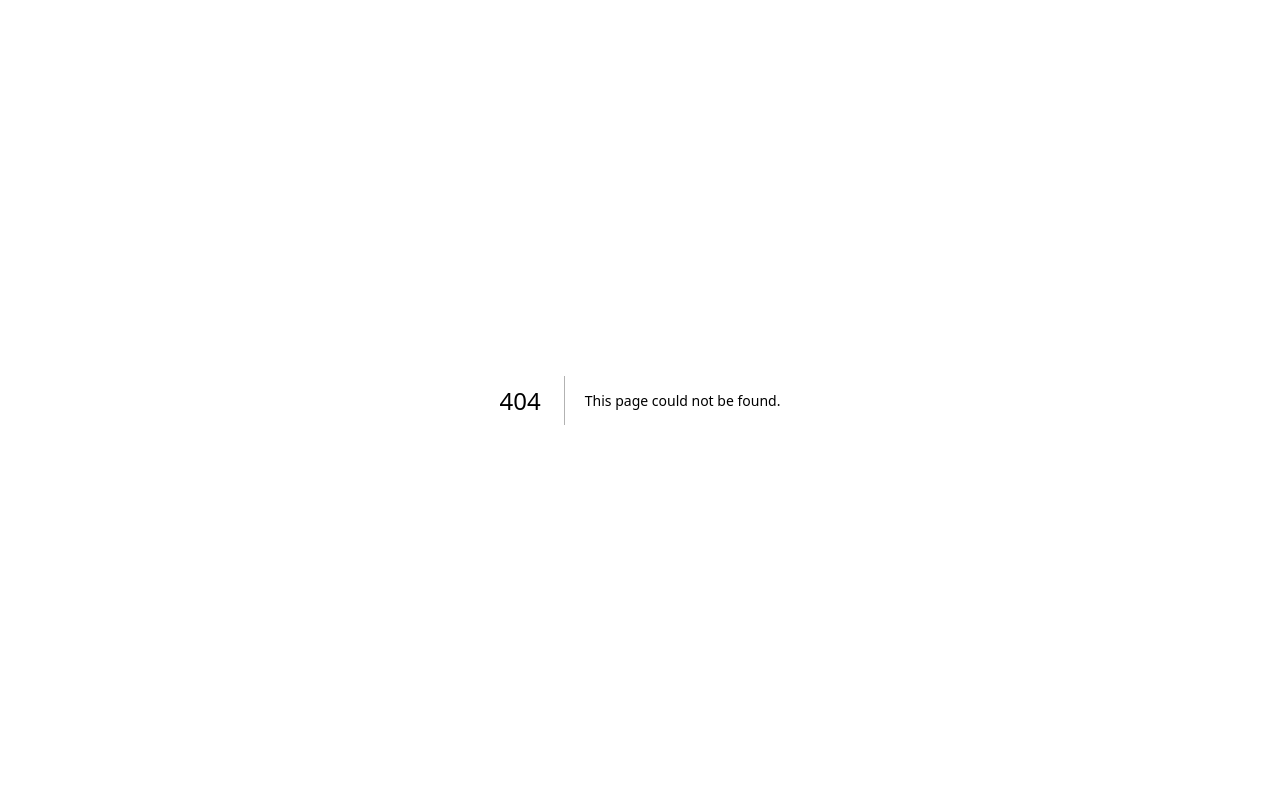
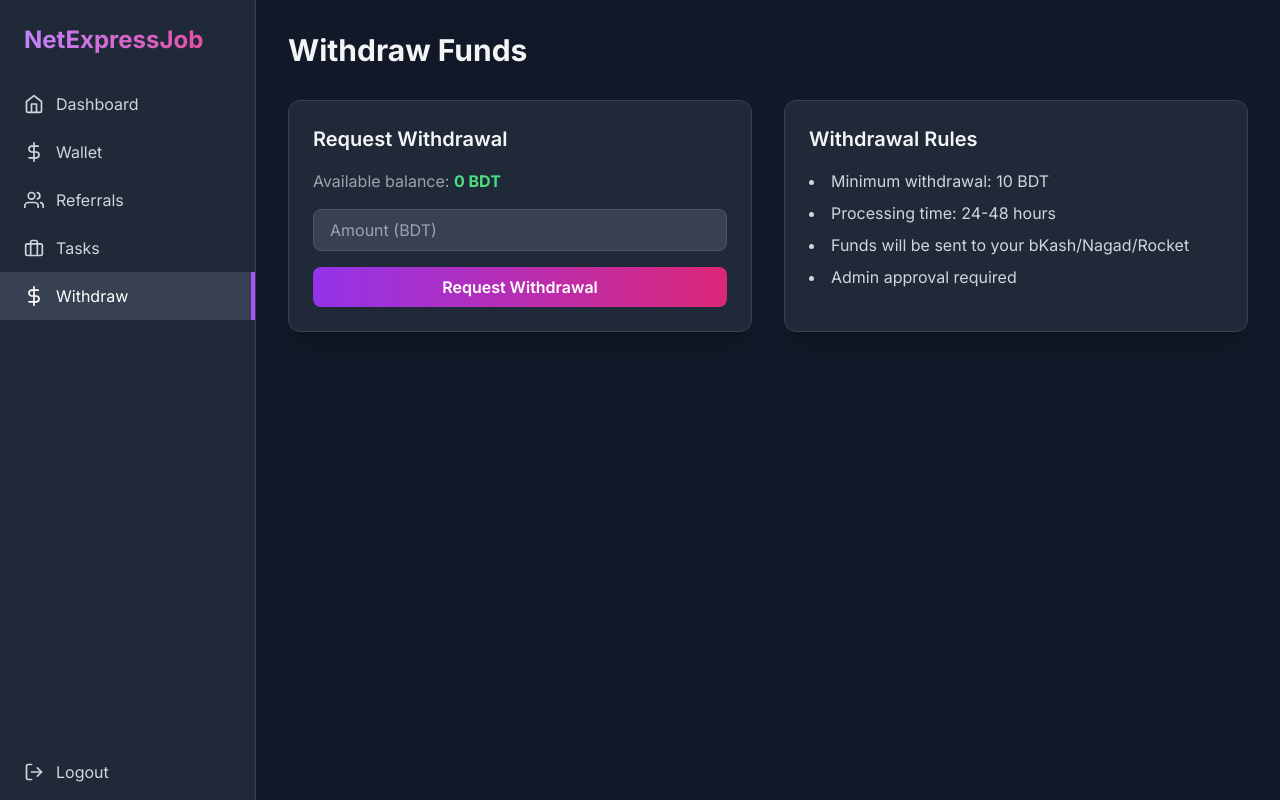
Before and after one commit to kshakilrana2025-wq/-NetExpressJob, a Next.js app: page /withdraw in a window 1280 px wide. Before the commit this address had no page. Built offline with nearby package versions, Linux system fonts and the light colour scheme; no server answers.

Commit message:
Create page.tsx

```diff
--- /dev/null
+++ b/app/(dashboard)/withdraw/page.tsx
@@ -0,0 +1,69 @@
+'use client';
+import { useState, useEffect } from 'react';
+import Card from '@/components/ui/Card';
+import Button from '@/components/ui/Button';
+import Input from '@/components/ui/Input';
+import { showToast } from '@/components/ui/Toast';
+
+export default function WithdrawPage() {
+  const [amount, setAmount] = useState('');
+  const [wallet, setWallet] = useState({ available: 0 });
+  const [loading, setLoading] = useState(false);
+
+  useEffect(() => {
+    fetch('/api/wallet').then(res => res.json()).then(data => setWallet(data));
+  }, []);
+
+  const handleWithdraw = async (e: React.FormEvent) => {
+    e.preventDefault();
+    const numAmount = parseFloat(amount);
+    if (numAmount < 10) {
+      showToast.error('Minimum withdrawal is 10 BDT');
+      return;
+    }
+    if (numAmount > wallet.available) {
+      showToast.error('Insufficient balance');
+      return;
+    }
+    setLoading(true);
+    const res = await fetch('/api/withdraw', {
+      method: 'POST',
+      headers: { 'Content-Type': 'application/json' },
+      body: JSON.stringify({ amount: numAmount })
+    });
+    const data = await res.json();
+    if (res.ok) {
+      showToast.success('Withdrawal request submitted');
+      setAmount('');
+      setWallet(prev => ({ ...prev, available: prev.available - numAmount }));
+    } else {
+      showToast.error(data.error || 'Request failed');
+    }
+    setLoading(false);
+  };
+
+  return (
+    <div>
+      <h1 className="text-3xl font-bold mb-8">Withdraw Funds</h1>
+      <div className="grid md:grid-cols-2 gap-8">
+        <Card>
+          <h2 className="text-xl font-semibold mb-4">Request Withdrawal</h2>
+          <p className="text-gray-400 mb-4">Available balance: <span className="text-green-400 font-bold">{wallet.available} BDT</span></p>
+          <form onSubmit={handleWithdraw} className="space-y-4">
+            <Input type="number" step="1" min="10" placeholder="Amount (BDT)" value={amount} onChange={(e) => setAmount(e.target.value)} required />
+            <Button type="submit" disabled={loading} className="w-full">{loading ? 'Submitting...' : 'Request Withdrawal'}</Button>
+          </form>
+        </Card>
+        <Card>
+          <h2 className="text-xl font-semibold mb-4">Withdrawal Rules</h2>
+          <ul className="list-disc list-inside space-y-2 text-gray-300">
+            <li>Minimum withdrawal: 10 BDT</li>
+            <li>Processing time: 24-48 hours</li>
+            <li>Funds will be sent to your bKash/Nagad/Rocket</li>
+            <li>Admin approval required</li>
+          </ul>
+        </Card>
+      </div>
+    </div>
+  );
+}
```
